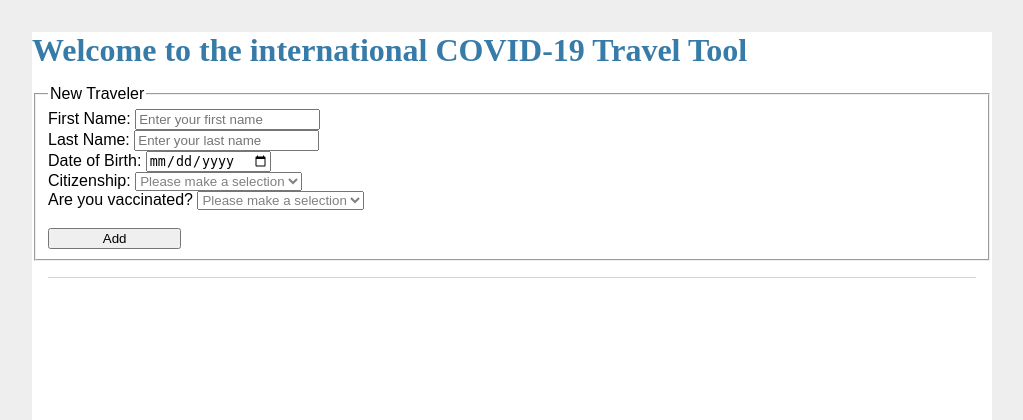
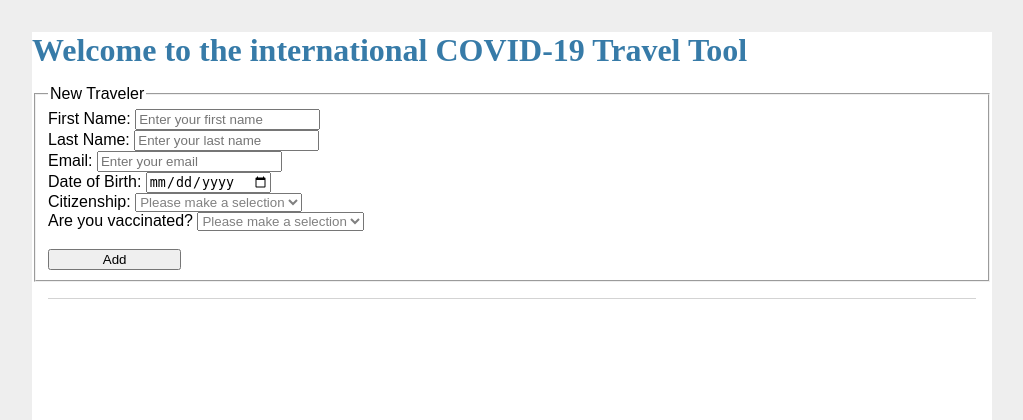
Before and after one commit to afreund415/cs4111-project-one, a Flask app: template templates/index.html in a window 1280 px wide. Shown: the top 420 px of the page, without its empty margins (128-1151 px from the left). Run offline with Flask 2, Linux system fonts and the light colour scheme; the template is opened without the code that fills it, so the values that code supplies are empty; parts of the project's set-up code (start-up, migrations or seed data) failed here and were passed over; some libraries are stand-ins or nearby versions.

Commit message:
added support for email to server.py add-traveler flow and index.html

```diff
--- a/server.py
+++ b/server.py
@@ -12,9 +12,9 @@ app = Flask(__name__)
 # The secret key is necessary for the session stuff to work...
 # need to look up if this is something we should dynamically create or not
 app.secret_key = 'dev'
-#uri = config('uri', default='')
+uri = config('uri', default='')
 #uri = "postgresql://andreasfreund:1234@localhost/dbproj1"
-uri = "postgresql://acf2175:6901@34.74.246.148/proj1part2"
+# uri = "postgresql://acf2175:6901@34.74.246.148/proj1part2"
 engine = create_engine(uri)
 
 # ensures that the database is connected before requests
@@ -87,14 +87,18 @@ def index():
 def add():
     fname = request.form['fname']
     lname = request.form['lname']
+    email = request.form['email']
     vax_status = request.form['vax_status']
     citizenship = request.form['citizenship']
     dob = request.form['dob']
-    # email = request.form['email']
+
     error = None
 
     if (not fname) or (not lname):
        error = "Please provide both your first and last names"
+
+    if not email:
+        error = "Please provide an email"
 
     elif not vax_status:
         error = "Your vaccination status is required"
@@ -108,16 +112,14 @@ def add():
     if error is None:
         try:
             g.conn.execute(
-                """INSERT INTO travelers(fname, lname, vax_status, citizenship, dob)
-                VALUES (%s,%s,%s,%s,%s)""", (fname, lname, vax_status, citizenship, dob)
+                """INSERT INTO travelers(fname, lname, email, vax_status, citizenship, dob)
+                VALUES (%s,%s,%s,%s,%s,%s)""", (fname, lname, email, vax_status, citizenship, dob)
             )
             # gets recently added traveler_id
             # All the work below to actually get a recently added traveler ID feels dumb to me.
             # There must be a better way to do this but works for now
             cur = g.conn.execute(
-                """SELECT traveler_id FROM travelers WHERE fname = '{}' AND lname = '{}'
-                AND vax_status = '{}' AND citizenship = '{}' AND dob = '{}'
-                """.format(fname, lname, vax_status, citizenship, dob)
+                "SELECT traveler_id FROM travelers WHERE email = '{}'".format(email)
             )
             if cur.rowcount > 0 and cur.rowcount < 2:
                 for r in cur:
@@ -132,7 +134,7 @@ def add():
             else:
                 error = "Could not create traveler"
         except Exception as e:
-            error = str(type(e)) + " " + e.args
+            error = str(type(e)) + ": " + str(e.args)
     # asks traveler to try again if not successful
     flash(error)
     return render_template("index.html")
--- a/templates/index.html
+++ b/templates/index.html
@@ -24,6 +24,8 @@
   <input type="text" id="fname" name="fname" placeholder="Enter your first name"><br>
   <label for="lname">Last Name:</label>
   <input type="text" id="lname" name="lname" placeholder="Enter your last name"><br>
+  <label for="email">Email:</label>
+  <input type="email" id="email" name="email" placeholder="Enter your email"><br>
   <label for="dob">Date of Birth:</label>
   <input type="date" id="dob" name="dob"><br>
   <label for="citizenship">Citizenship:</label>
```
